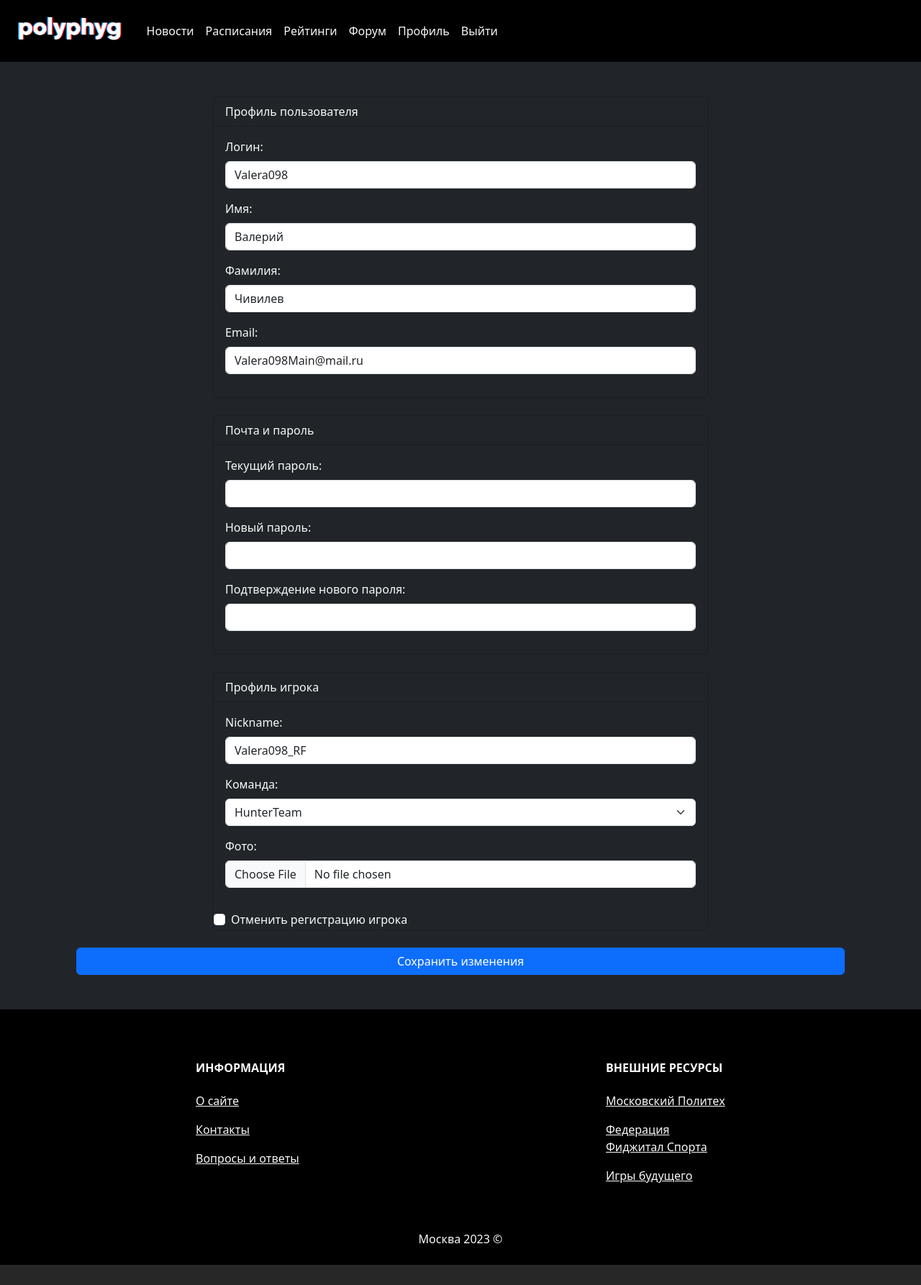
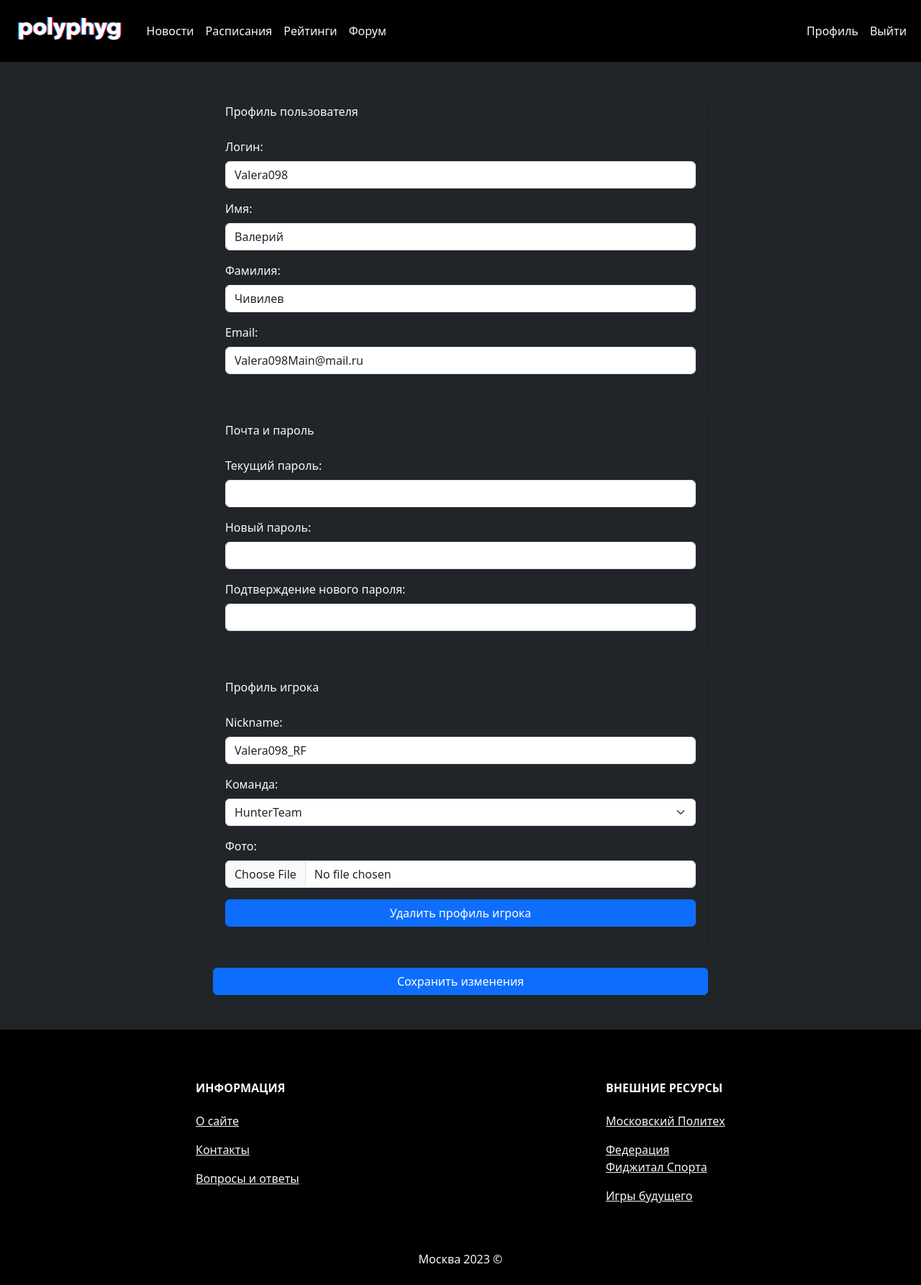
Before and after one commit to Valera098/polyphygital, a Django app: page /profile/ in a window 1280 px wide. Shown: the whole page at 72% size. Before the commit the page ends 1758 px from the top, so only its background shows below. Run offline with Django 4.2, Linux system fonts and the light colour scheme; a user stored in the database is signed in; data comes from the database, SQL or seed files in the repository; both versions use the stored data as it was after the commit.

Commit message:
Profile fix, profile delete player button, fix urls not moving right in headear

```diff
--- a/polyphygital/gameblock/views.py
+++ b/polyphygital/gameblock/views.py
@@ -49,7 +49,7 @@ def ratings(request):
 
 class PlayerForm(forms.ModelForm):
     team_id = forms.ModelChoiceField(queryset=Team.objects.all(), label='Команда', widget=forms.Select(attrs={'class': 'form-select'}))
-    photo = forms.ImageField(label='Фото', widget=forms.ClearableFileInput(attrs={'class': 'form-control'}))
+    photo = forms.ImageField(label='Фото', required=False, widget=forms.ClearableFileInput(attrs={'class': 'form-control'}))
     nickname = forms.CharField(label='Никнейм', widget=forms.TextInput(attrs={'class': 'form-control'}))
 
     class Meta:
--- a/polyphygital/newsblock/templates/newsblock/base.html
+++ b/polyphygital/newsblock/templates/newsblock/base.html
@@ -38,8 +38,8 @@
           <li class="nav-item">
             <a class="nav-link text-light" href="{% url 'register-player' %}">Принять участие</a>
           </li>
+          {% endif %}
           <span class="d-none d-md-block ms-auto"> </span>
-          {% endif %}
           {% if user.is_authenticated %}
           <li class="nav-item">
             <a class="nav-link text-light" href="{% url 'profile' %}">Профиль</a>
@@ -127,4 +127,6 @@
     <script src="https://cdn.jsdelivr.net/npm/bootstrap@5.3.0/dist/js/bootstrap.bundle.min.js" integrity="sha384-geWF76RCwLtnZ8qwWowPQNguL3RmwHVBC9FhGdlKrxdiJJigb/j/68SIy3Te4Bkz" crossorigin="anonymous"></script>
 
 </body>
+{% block scripts %}
+{% endblock %}
 </html>
--- a/polyphygital/newsblock/templates/newsblock/profile.html
+++ b/polyphygital/newsblock/templates/newsblock/profile.html
@@ -72,19 +72,16 @@
                   <div class="invalid-feedback">{{ player_form.photo.errors }}</div>
                 </div>
               </div>
+              <div class="mb-3">
+                <button type="button" id="delete-player-button" class="btn btn-primary btn-block w-100">Удалить профиль игрока</button>
               </div>
-              <div class="form-check">
-                <input class="form-check-input" type="checkbox" name="deletePlayerCheckbox" id="deletePlayerCheckbox">
-                <label class="form-check-label" for="deletePlayerCheckbox">
-                  Отменить регистрацию игрока
-                </label>
             </div>
           </div>
           {% else %}
           <div class="card bg-dark text-light mb-4">
-              <div class="card-header bg-dark text-light">Зарегистрироваться как игрок</div>
+            <div class="card-header bg-dark text-light">Зарегистрироваться как игрок.</div>
             <div class="card-body">
-                <p>Вы не зарегистрированы как игрок.</p>
+              <p>Форма регистрации: </p>
               <div class="mb-3">
                 <label for="{{ player_form.nickname.id_for_label }}" class="form-label">Nickname: </label>
                 {{ player_form.nickname }}
@@ -105,10 +102,30 @@
             </div>
           </div>
           {% endif %}
-        </div>
           <button type="submit" class="btn btn-primary w-100 d-block mx-auto">Сохранить изменения</button>
-        </form
+        </form>
       </div>
     </div>
+  </div>
+{% endblock %}
 
+{% block scripts %}
+<script>
+  function deletePlayer(e) {
+    e.preventDefault();
+    const csrftoken = document.querySelector('[name=csrfmiddlewaretoken]').value;
+    fetch('{% url 'delete-player-self' %}', {
+      method: 'DELETE',
+      headers: {
+        'X-CSRFToken': csrftoken
+      }
+    }).then(response => {
+      if (response.ok) {
+        window.
+        window.location.href = {% url 'profile' %};
+      }
+    });
+  }
+  document.getElementById('delete-player-button').addEventListener('click', deletePlayer);
+</script>
 {% endblock %}
--- a/polyphygital/newsblock/urls.py
+++ b/polyphygital/newsblock/urls.py
@@ -16,5 +16,6 @@ urlpatterns = [
     path('login/', LoginUser.as_view(), name = 'login'),
     path('logout/', logout_user, name='logout'),
     path('profile/', profile, name='profile'),
+    path('delete-player-self/', delete_player_self, name='delete-player-self'),
     path('api/', include(router.urls)),
 ]
--- a/polyphygital/newsblock/views.py
+++ b/polyphygital/newsblock/views.py
@@ -66,6 +66,13 @@ class CustomPasswordChangeForm(PasswordChangeForm):
         widget=forms.PasswordInput(attrs={'class': 'form-control'}),
     )
 
+
+@login_required
+def delete_player_self(request):
+    player = get_object_or_404(Player, user_id=request.user)
+    player.delete()
+    return HttpResponse("OK")
+
 # TODO: Fix data doesnt save
 @login_required
 def profile(request):
@@ -83,7 +90,7 @@ def profile(request):
         else:
             player_form = PlayerForm(request.POST, request.FILES)
         password_form = CustomPasswordChangeForm(user=user, data=request.POST)
-        print(user_form)
+
         if user_form.is_valid() and player_form.is_valid():
             user_form.save()
             player = player_form.save(commit=False)
@@ -93,10 +100,6 @@ def profile(request):
             if password_form.is_valid():
                 password_form.save()
                 update_session_auth_hash(request, user)
-
-            if is_player and request.POST['deletePlayerCheckbox'] == 'on':
-                player.delete()
-                return redirect('profile', permanent=False)
 
         if password_form['new_password1'].value() and not password_form.is_valid():
             return redirect('profile', permanent=False)
```
Also changed, not shown: polyphygital/db.sqlite3. Lines whose indentation alone changed are shown as unchanged.
